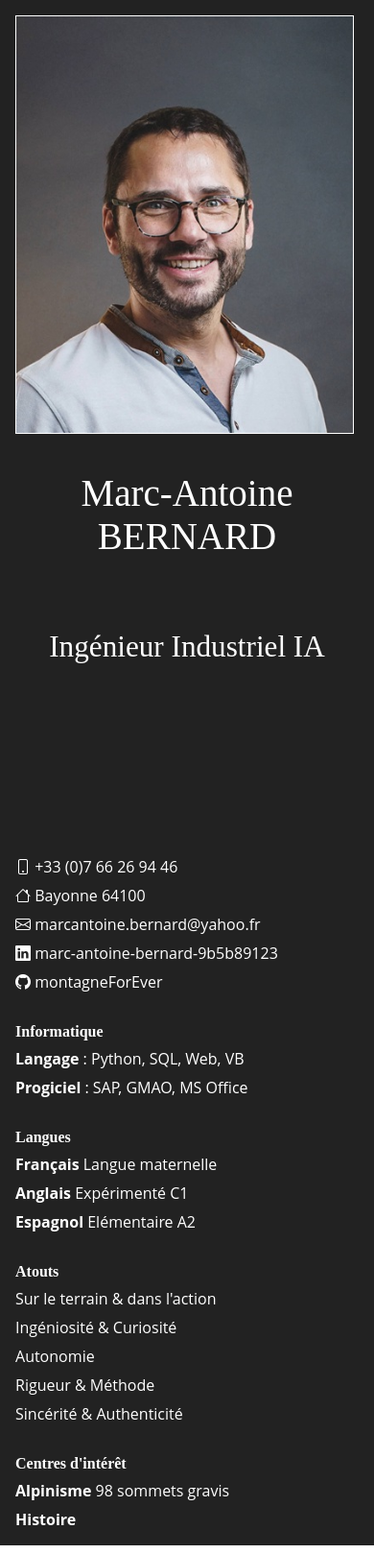
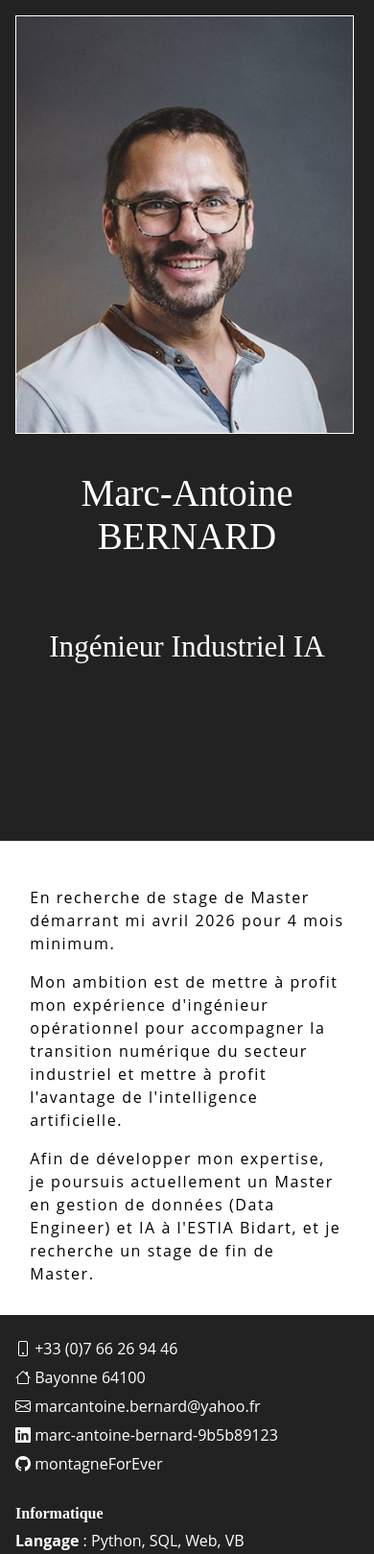
Before and after one commit to montagneForEver/montagneForEver.github.io, a plain HTML site: page index.html in a window 390 px wide. Shown: the top 1619 px of the page at 96% size. Drawn offline with nearby package versions, Linux system fonts and the light colour scheme; a web font is replaced by a local one.

Commit message:
ajout resume au top en vue réduite

```diff
--- a/index.html
+++ b/index.html
@@ -19,7 +19,7 @@
 </head>
 
 <body>
-    <aside>
+
     <div class="photo">
         <picture>
             <source media="(max-width: 40rem)" srcset="images/portrait_zoom_400w.jpg" />
@@ -33,6 +33,7 @@
             <p id="metier">Ingénieur Industriel IA</p>
         </div>
     </div>
+    <aside>
         <div class="bloc">
             <ul>
                 <li><i class="bi bi-phone"></i> +33 (0)7 66 26 94 46</li>
@@ -86,15 +87,17 @@
             </ul>
         </div>
     </aside>
-    <main>
-        <h1 class="showed">Marc-Antoine Bernard</h1>
-        <h2 class="showed">INGENIEUR INDUSTRIEL IA</h2>
+    <div class="resume">
+        <h1>Marc-Antoine Bernard</h1>
+        <h2>INGENIEUR INDUSTRIEL IA</h2>
         <p>En recherche de stage de Master démarrant mi avril 2026 pour 4 mois minimum.</p>
         <p>Mon ambition est de mettre à profit mon expérience d'ingénieur opérationnel pour accompagner la
             transition numérique du secteur industriel et mettre à profit l'avantage de l'intelligence
             artificielle.</p>
         <p>Afin de développer mon expertise, je poursuis actuellement un Master en gestion de données (Data
             Engineer) et IA à l'ESTIA Bidart, et je recherche un stage de fin de Master.</p>
+    </div>
+    <main>
         <div class='bloc'>
             <h2>Compétences</h2>
             <ul>
--- a/styles/style.css
+++ b/styles/style.css
@@ -17,6 +17,16 @@ aside {
     grid-area: sidebar;
 }
 
+.resume {
+    grid-area: resume;
+}
+
+.photo {
+    grid-area: photo;
+    display: flex;
+    align-items: center;
+}
+
 body {
     display: grid;
     grid-template-columns: 3fr 9fr;
@@ -24,6 +34,7 @@ body {
 
 body {
     grid-template-areas:
+        "photo resume"
         "sidebar content";
 }
 
@@ -43,6 +54,8 @@ body * {
 }
 
 aside,
+.photo,
+.resume,
 main {
     padding: 1em;
 }
@@ -51,14 +64,24 @@ main {
     margin: 2em 0 0 0;
 }
 
-/*dimensions bloc texte*/
+.bloc:first-child {
+    margin: 0;
+}
+
+/*Fonts*/
 
 body {
     font-size: 16px;
+    font-family: 'Open Sans', sans-serif;
+}
+
+h1,
+h2,
+h3 {
+    font-family: 'Visby', serif;
 }
 
 .photo {
-    margin: 0 auto;
     text-align: center;
 }
 
@@ -66,6 +89,11 @@ img {
     border: 1px solid white;
     max-width: 60%;
 }
+
+.titre {
+    font-weight: bold;
+}
+
 
 h1 {
     margin: 0 0 0.5em 0;
@@ -99,57 +127,49 @@ li {
     border-left: 1px solid var(--couleur-fond-gauche);
 }
 
+a {
+    text-decoration: none;
+    color: currentColor;
+}
+
 /*couleurs de fond*/
 
-main {
+main,
+.resume {
     background-color: var(--couleur-fond-droite);
 }
 
-aside {
+aside,
+.photo {
     background-color: var(--couleur-fond-gauche);
-}
-
-
-/*Fonts*/
-body {
-    font-family: 'Open Sans', sans-serif;
-}
-
-h1,
-h2,
-h3 {
-    font-family: 'Visby', serif;
-}
-
-.titre {
-    font-weight: bold;
 }
 
 /*couleur police*/
 
 main h2,
+.resume h2,
 .societe {
     color: var(--couleur-titre);
 }
 
-main {
+main,
+.resume {
     color: var(--couleur-police-droite);
 }
 
-aside {
+aside,
+.photo {
     color: var(--couleur-police-gauche);
 }
 
-a {
-    text-decoration: none;
-    color: currentColor;
-}
 
 /* web responsive */
 
 @media screen and (max-width: 40rem) {
     body {
         grid-template-areas:
+            "photo photo"
+            "resume resume"
             "sidebar sidebar"
             "content content";
     }
@@ -167,19 +187,25 @@ a {
         align-items: center;
     }
 
+    .resume {
+        font-size:min(8vw, 5vh);
+        line-height: 1.5;
+        letter-spacing: 0.05em;
+    }
+
     .hidden {
         display: block;
         flex: 1;
     }
 
     #metier {
-        font-size: min(8vw,5vh);
+        font-size: min(8vw, 5vh);
         text-align: center;
         font-family: 'Visby', serif;
     }
 
     #name {
-        font-size: min(10vw,7vh);
+        font-size: min(10vw, 7vh);
         text-align: center;
         font-family: 'Visby', serif;
         margin-top: 1em;
@@ -192,7 +218,8 @@ a {
         flex: 1;
     }
 
-    .showed {
+    .resume h1,
+    .resume h2 {
         display: none;
     }
 }
```
Lines whose indentation alone changed are shown as unchanged.
